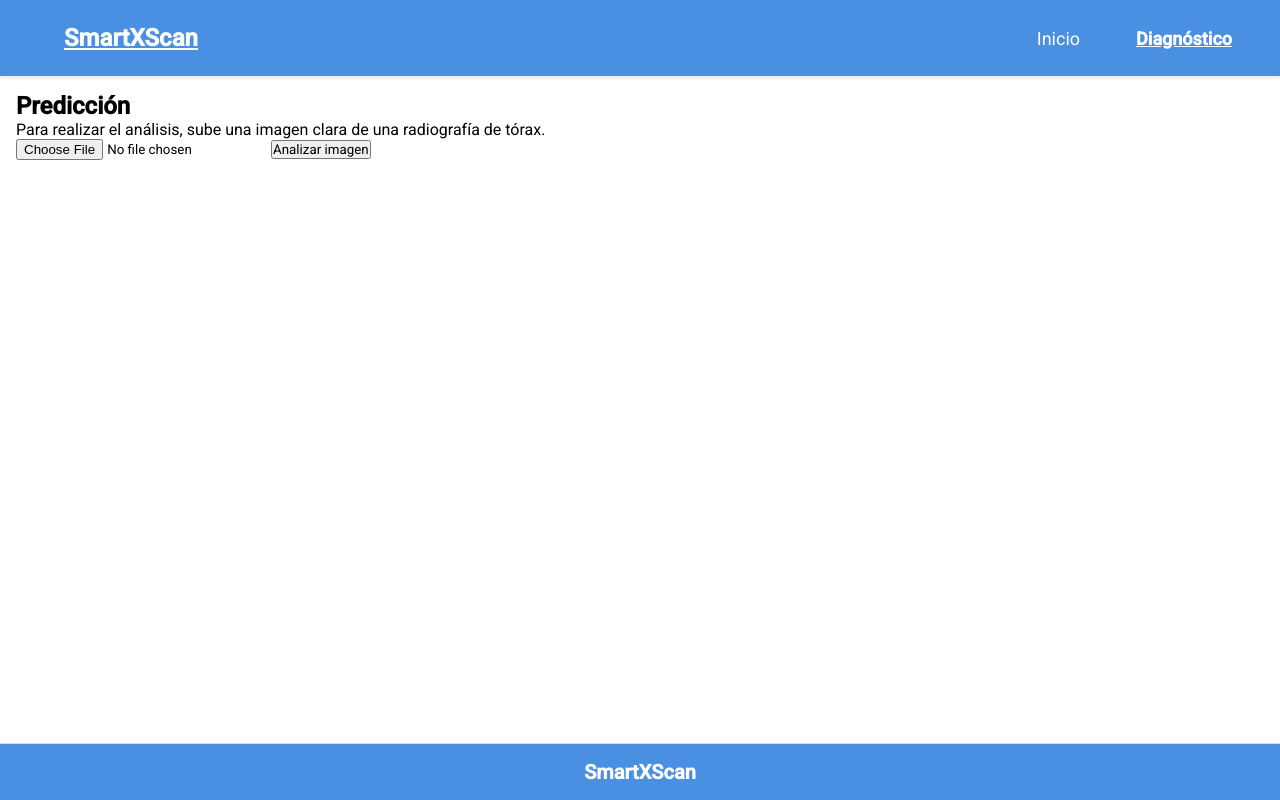
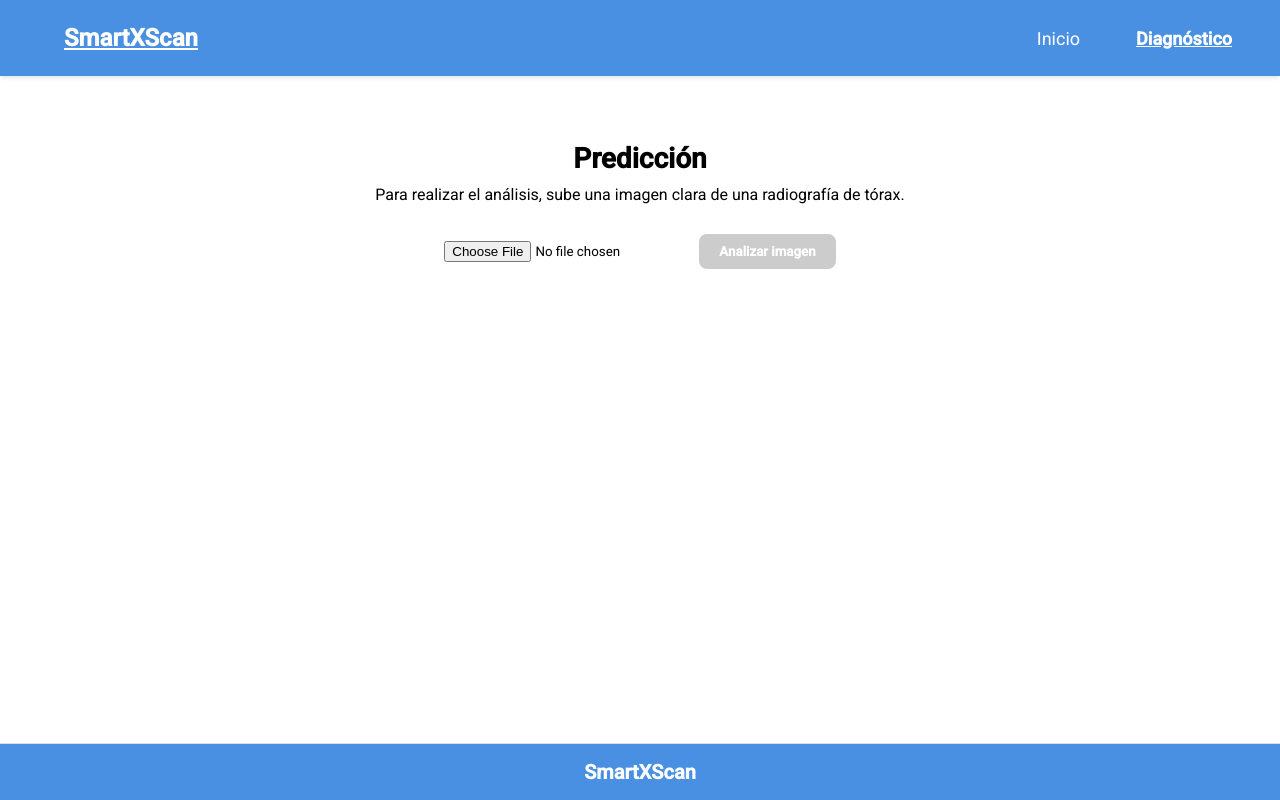
Before and after one commit to IamSebx/repotesis1, an Angular app: page /prediccion in a window 1280 px wide. Built offline with nearby package versions, Linux system fonts and the light colour scheme.

Commit message:
Avance 3

```diff
--- a/src/app/views/prediccion/prediccion.component.css
+++ b/src/app/views/prediccion/prediccion.component.css
@@ -0,0 +1,64 @@
+
+  .contenedor {
+  text-align: center;
+  padding: 50px;
+  border-radius: 25px;
+  width: 80%;
+  margin: auto;
+}
+
+h2 {
+  font-weight: bold;
+  font-size: 28px;
+  margin-bottom: 10px;
+}
+
+p {
+  font-size: 16px;
+  margin-bottom: 30px;
+}
+
+.preview-box {
+  background-color: #d9d9d9;
+  border-radius: 30px;
+  width: 340px;
+  height: auto;
+  margin: 0 auto 20px;
+  padding: 20px;
+  box-shadow: 2px 2px 6px rgba(0,0,0,0.1);
+}
+
+.titulo-previa {
+  font-weight: bold;
+  margin-bottom: 10px;
+}
+
+img {
+  max-width: 100%;
+  border-radius: 10px;
+}
+
+.pdf-preview {
+  font-size: 16px;
+  color: #333;
+}
+
+input[type="file"] {
+  margin-bottom: 20px;
+}
+
+.btn-analizar {
+  background-color: #f4a340;
+  border: none;
+  border-radius: 8px;
+  padding: 10px 20px;
+  color: white;
+  font-weight: bold;
+  cursor: pointer;
+  transition: background-color 0.3s;
+}
+
+.btn-analizar:disabled {
+  background-color: #ccc;
+  cursor: not-allowed;
+}
--- a/src/app/views/prediccion/prediccion.component.html
+++ b/src/app/views/prediccion/prediccion.component.html
@@ -11,12 +11,12 @@
 
     <ng-template #pdfTemplate>
       <div class="pdf-preview">
-          <p><i class="fa fa-file-pdf-o"></i></p>
+        <p><i class="fa fa-file-pdf-o"></i> {{ selectedFile.name }}</p>
       </div>
     </ng-template>
   </div>
 
-    <input type="file" accept="image/*,.pdf" />
+  <input type="file" (change)="onFileSelected($event)" accept="image/*,.pdf" />
 
-    <button class="btn-analizar">Analizar imagen</button>
+  <button class="btn-analizar" [disabled]="!selectedFile" (click)="analizar()">Analizar imagen</button>
 </div>
--- a/src/app/views/prediccion/prediccion.component.ts
+++ b/src/app/views/prediccion/prediccion.component.ts
@@ -8,7 +8,7 @@ import { CommonModule } from '@angular/common';
   styleUrl: './prediccion.component.css'
 })
 export class PrediccionComponent {
-  selectedFile: File | null = null;
+ selectedFile: File | null = null;
   imagePreviewUrl: string | null = null;
 
   onFileSelected(event: any): void {
@@ -34,5 +34,6 @@ export class PrediccionComponent {
 
   analizar(): void {
     console.log('Archivo enviado para análisis:', this.selectedFile);
+    // Aquí puedes llamar al backend o mostrar un spinner
   }
 }
```
Lines whose indentation alone changed are shown as unchanged.
